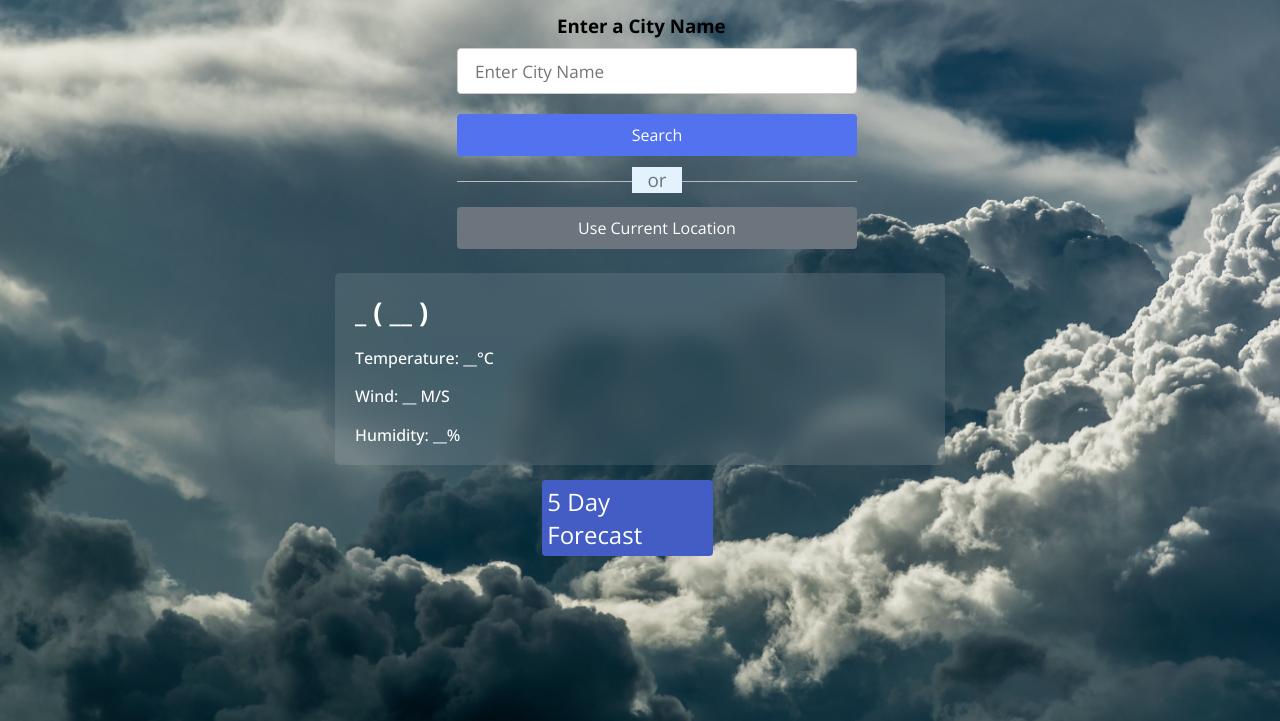
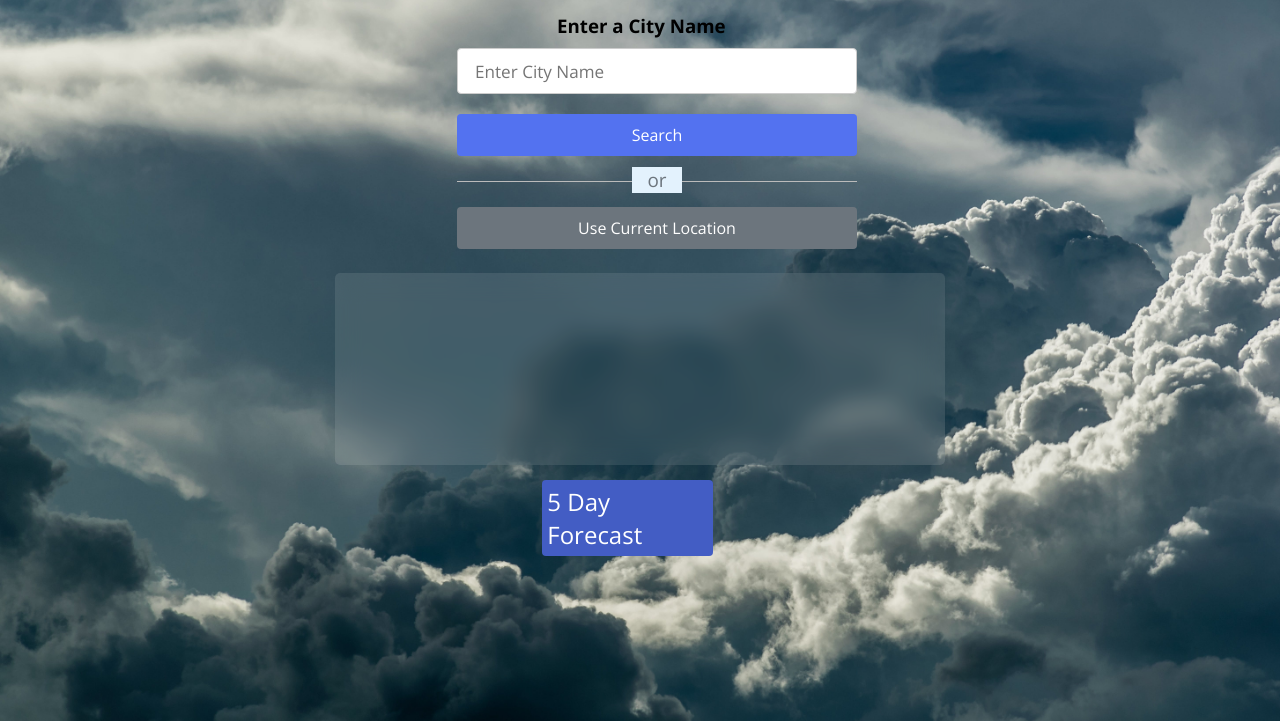
Before and after one commit to thakurkush/Weather, a plain HTML site: page index.html in a window 1280 px wide. Shown: the part 79-800 px from the top of the page. Drawn offline with nearby package versions, Linux system fonts and the light colour scheme.

Commit message:
Update index.html

```diff
--- a/index.html
+++ b/index.html
@@ -20,10 +20,10 @@
         <div class="weather-data">
             <div class="current-weather">
                 <div class="details">
-                    <h2>_ ( __ )</h2>
-                    <h6>Temperature: __°C</h6>
-                    <h6>Wind: __ M/S</h6>
-                    <h6>Humidity: __%</h6>
+                    <h2></h2>
+                    <h6></h6>
+                    <h6></h6>
+                    <h6></h6>
                 </div>
             </div>
             <div class="days-want">5 Day Forecast</div>
@@ -31,34 +31,34 @@
                 <h2>5-Day Forecast</h2>
                 <ul class="cards">
                     <li class="card">
-                        <h3>( __ )</h3>
-                        <h6>Temp: __C</h6>
-                        <h6>Wind: __ M/S</h6>
-                        <h6>Humidity: __%</h6>
+                        <h3></h3>
+                        <h6></h6>
+                        <h6></h6>
+                        <h6></h6>
                     </li>
                     <li class="card">
-                        <h3>( __ )</h3>
-                        <h6>Temp: __C</h6>
-                        <h6>Wind: __ M/S</h6>
-                        <h6>Humidity: __%</h6>
+                        <h3></h3>
+                        <h6></h6>
+                        <h6></h6>
+                        <h6></h6>
                     </li>
                     <li class="card">
-                        <h3>( __ )</h3>
-                        <h6>Temp: __C</h6>
-                        <h6>Wind: __ M/S</h6>
-                        <h6>Humidity: __%</h6>
+                        <h3></h3>
+                        <h6></h6>
+                        <h6></h6>
+                        <h6></h6>
                     </li>
                     <li class="card">
-                        <h3>( __ )</h3>
-                        <h6>Temp: __C</h6>
-                        <h6>Wind: __ M/S</h6>
-                        <h6>Humidity: __%</h6>A
+                        <h3></h3>
+                        <h6></h6>
+                        <h6></h6>
+                        <h6></h6>A
                     </li>
                     <li class="card">
-                        <h3>( __ )</h3>
-                        <h6>Temp: __C</h6>
-                        <h6>Wind: __ M/S</h6>
-                        <h6>Humidity: __%</h6>
+                        <h3></h3>
+                        <h6></h6>
+                        <h6></h6>
+                        <h6></h6>
                     </li>
                 </ul>
             </div>
```
